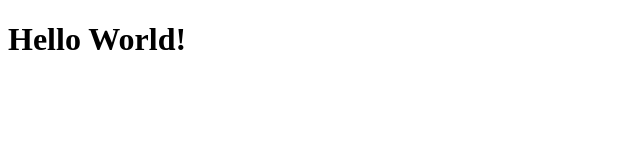
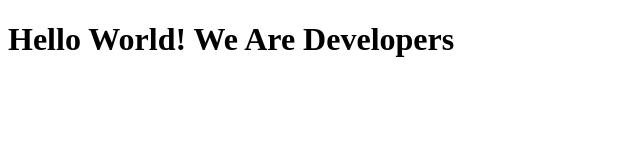
Before and after one commit to Afsheen96/Afshi-joseph, a plain HTML site: page index.html in a window 1280 px wide. Shown: the whole page, without its empty margins (0-640 px from the left). Drawn offline with Linux system fonts and the light colour scheme.

Commit message:
we are developers

```diff
--- a/index.html
+++ b/index.html
@@ -8,7 +8,7 @@
 
   <body>
     <script src="https://cdn.freecodecamp.org/testable-projects-fcc/v1/bundle.js"></script>
-    <h1>Hello World!</h1>
+    <h1>Hello World! We Are Developers</h1>
     <!--
 
     Hello Camper!
```
